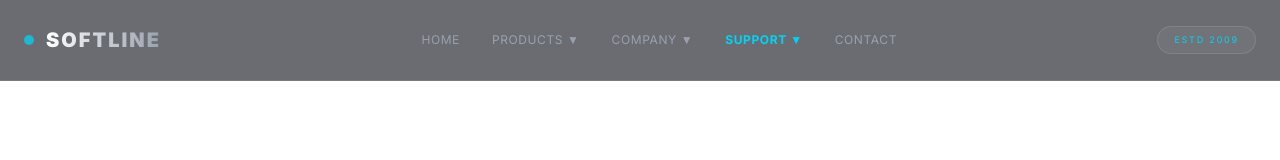
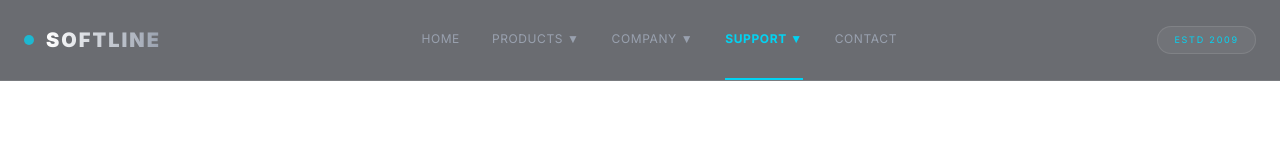
Before and after one commit to manikdhiman/softline-3d, a Next.js app: page /support/complaint in a window 1280 px wide. Shown: the top 160 px of the page. Built offline with nearby package versions, Linux system fonts and the light colour scheme.

Commit message:
style: added responsive active underline states to header menu options

```diff
--- a/src/components/Navbar.jsx
+++ b/src/components/Navbar.jsx
@@ -45,17 +45,29 @@ export default function Navbar() {
         </div>
 
         <nav className="flex space-x-8 text-xs font-mono tracking-wider uppercase items-center h-full">
-          <Link href="/" className={`transition-all duration-200 ${pathname === '/' ? 'text-cyan-400 font-bold' : 'text-gray-400 hover:text-white'}`}>
+          {/* Home Link with Dynamic Color & Underline Highlight */}
+          <Link
+            href="/"
+            className={`transition-all duration-200 h-full flex items-center ${
+              pathname === '/'
+                ? 'text-cyan-400 font-bold border-b-2 border-cyan-400'
+                : 'text-gray-400 hover:text-white border-b-2 border-transparent'
+            }`}
+          >
             Home
           </Link>
 
-          {/* Products Dropdown */}
+          {/* Products Dropdown Tab Trigger */}
           <div
             className="relative h-full flex items-center cursor-pointer"
             onMouseEnter={() => setProductOpen(true)}
             onMouseLeave={() => setProductOpen(false)}
           >
-            <span className={`transition-all duration-200 flex items-center gap-1 ${isTabActive('/products') ? 'text-cyan-400 font-bold' : 'text-gray-400 hover:text-white'}`}>
+            <span className={`transition-all duration-200 h-full flex items-center gap-1 ${
+              isTabActive('/products')
+                ? 'text-cyan-400 font-bold border-b-2 border-cyan-400'
+                : 'text-gray-400 hover:text-white border-b-2 border-transparent'
+            }`}>
               Products ▼
             </span>
             <div className={`absolute top-20 left-1/2 -translate-x-1/2 w-64 bg-[#0d1527] border border-white/10 p-4 rounded-xl shadow-2xl transition-all duration-200 ${productOpen ? 'opacity-100 visible translate-y-0' : 'opacity-0 invisible -translate-y-2'}`}>
@@ -69,13 +81,17 @@ export default function Navbar() {
             </div>
           </div>
 
-          {/* New Company Dropdown */}
+          {/* Company Dropdown Tab Trigger */}
           <div
             className="relative h-full flex items-center cursor-pointer"
             onMouseEnter={() => setCompanyOpen(true)}
             onMouseLeave={() => setCompanyOpen(false)}
           >
-            <span className={`transition-all duration-200 flex items-center gap-1 ${isTabActive('/company') ? 'text-cyan-400 font-bold' : 'text-gray-400 hover:text-white'}`}>
+            <span className={`transition-all duration-200 h-full flex items-center gap-1 ${
+              isTabActive('/company')
+                ? 'text-cyan-400 font-bold border-b-2 border-cyan-400'
+                : 'text-gray-400 hover:text-white border-b-2 border-transparent'
+            }`}>
               Company ▼
             </span>
             <div className={`absolute top-20 left-1/2 -translate-x-1/2 w-48 bg-[#0d1527] border border-white/10 p-4 rounded-xl shadow-2xl transition-all duration-200 ${companyOpen ? 'opacity-100 visible translate-y-0' : 'opacity-0 invisible -translate-y-2'}`}>
@@ -89,13 +105,17 @@ export default function Navbar() {
             </div>
           </div>
 
-          {/* Support Dropdown */}
+          {/* Support Dropdown Tab Trigger */}
           <div
             className="relative h-full flex items-center cursor-pointer"
             onMouseEnter={() => setSupportOpen(true)}
             onMouseLeave={() => setSupportOpen(false)}
           >
-            <span className={`transition-all duration-200 flex items-center gap-1 ${isTabActive('/support') ? 'text-cyan-400 font-bold' : 'text-gray-400 hover:text-white'}`}>
+            <span className={`transition-all duration-200 h-full flex items-center gap-1 ${
+              isTabActive('/support')
+                ? 'text-cyan-400 font-bold border-b-2 border-cyan-400'
+                : 'text-gray-400 hover:text-white border-b-2 border-transparent'
+            }`}>
               Support ▼
             </span>
             <div className={`absolute top-20 left-1/2 -translate-x-1/2 w-56 bg-[#0d1527] border border-white/10 p-4 rounded-xl shadow-2xl transition-all duration-200 ${supportOpen ? 'opacity-100 visible translate-y-0' : 'opacity-0 invisible -translate-y-2'}`}>
@@ -109,7 +129,15 @@ export default function Navbar() {
             </div>
           </div>
 
-          <Link href="/contact" className={`transition-all duration-200 ${pathname === '/contact' ? 'text-cyan-400 font-bold' : 'text-gray-400 hover:text-white'}`}>
+          {/* Contact Link */}
+          <Link
+            href="/contact"
+            className={`transition-all duration-200 h-full flex items-center ${
+              pathname === '/contact'
+                ? 'text-cyan-400 font-bold border-b-2 border-cyan-400'
+                : 'text-gray-400 hover:text-white border-b-2 border-transparent'
+            }`}
+          >
             Contact
           </Link>
         </nav>
```
